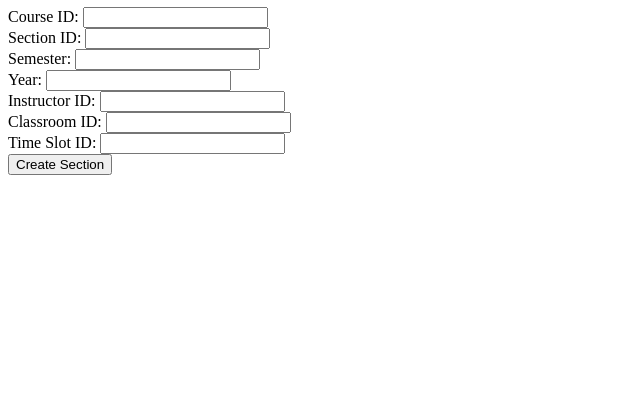
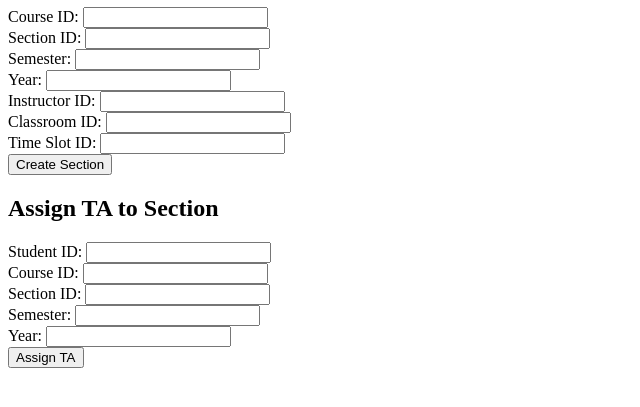
Before and after one commit to geoffreyehiggins/DB2, a PHP site: page /admin_dashboard.php in a window 1280 px wide. Shown: the part 158-565 px from the top of the page, without its empty margins (0-640 px from the left). Run offline with PHP 8.4, Linux system fonts and the light colour scheme; the visitor is signed in with stand-in values (Sample User, id 1).

Commit message:
anthony: number6 & 3

```diff
--- a/admin_dashboard.php
+++ b/admin_dashboard.php
@@ -4,7 +4,6 @@
     error_reporting(E_ALL);
     ini_set('display_errors', 1);
 
-    // Function to create a new course section
     function createCourseSection() {
         // Retrieve form data
         $course_id = $_POST['course_id'];
@@ -20,9 +19,44 @@
 
         $mydb = mysqli_select_db ($myconnection, 'db2') or die ('Could not select database');
 
+        // Retrieve existing time slots taught by the instructor
+        $existing_slots_query = "SELECT time_slot_id
+                                 FROM section
+                                 WHERE instructor_id = '$instructor_id'
+                                 AND semester = '$semester'
+                                 AND year = '$year'";
+        $existing_slots_result = mysqli_query($myconnection, $existing_slots_query);
+        $existing_slots = [];
+        while ($row = mysqli_fetch_assoc($existing_slots_result)) {
+            $existing_slots[] = $row['time_slot_id'];
+        }
+
+        // Define consecutive pairs of time slots
+        $consecutive_pairs = array(
+            'TS1' => 'TS2',
+            'TS2' => 'TS3',
+            'TS4' => 'TS5'
+            // Add more pairs as needed
+        );
+
+        // Check if the new time slot is consecutive with any existing time slots
+        $consecutive = false;
+        foreach ($existing_slots as $slot) {
+            if (isset($consecutive_pairs[$slot]) && $consecutive_pairs[$slot] === $time_slot_id) {
+                $consecutive = true;
+                break;
+            }
+        }
+
+        if (!$consecutive) {
+            // The new time slot is not consecutive with any existing time slots
+            echo "The new section must have a consecutive time slot with existing sections.";
+            return;
+        }
+
         // Insert new course section into the Section table
         $sql = "INSERT INTO section (course_id, section_id, semester, year, instructor_id, classroom_id, time_slot_id)
-        VALUES ('$course_id', '$section_id', '$semester', '$year', '$instructor_id', '$classroom_id', '$time_slot_id')";
+                VALUES ('$course_id', '$section_id', '$semester', '$year', '$instructor_id', '$classroom_id', '$time_slot_id')";
 
         // Perform the query
         $result = mysqli_query($myconnection, $sql);
@@ -44,13 +78,67 @@
         }
 
         mysqli_close($myconnection);
+    }
 
+    function assignTAToSection() {
+        // Retrieve form data
+        $student_id = $_POST['student_id'];
+        $course_id = $_POST['course_id'];
+        $section_id = $_POST['section_id'];
+        $semester = $_POST['semester'];
+        $year = $_POST['year'];
+
+        // Establish connection to your database
+        $myconnection = mysqli_connect('localhost', 'root', '');
+
+        $mydb = mysqli_select_db ($myconnection, 'db2') or die ('Could not select database');
+
+        // Check if the section has more than 10 students
+        $qEnrollmentCount = "SELECT COUNT(*) AS enrolled_count FROM take
+            WHERE section_id = '$section_id' AND semester = '$semester' AND year = '$year'";
+
+        $student_count_result = mysqli_query($myconnection, $qEnrollmentCount);
+        $student_count = mysqli_fetch_assoc($student_count_result)['enrolled_count'];
+
+        if ($student_count > 10) {
+            // Check if the student is already assigned as TA for another section
+            $existing_ta_query = "SELECT *
+                                  FROM TA
+                                  WHERE student_id = '$student_id'";
+            $existing_ta_result = mysqli_query($myconnection, $existing_ta_query);
+            $existing_ta_count = mysqli_num_rows($existing_ta_result);
+
+            if ($existing_ta_count == 0) {
+                // Insert the student as TA for the section
+                $insert_ta_query = "INSERT INTO TA (student_id, course_id, section_id, semester, year)
+                                    VALUES ('$student_id', '$course_id', '$section_id', '$semester', '$year')";
+                $result = mysqli_query($myconnection, $insert_ta_query);
+
+                if ($result) {
+                    echo "Student assigned as TA successfully.";
+                } else {
+                    echo "Failed to assign student as TA.";
+                }
+            } else {
+                echo "Student is already assigned as TA for another section.";
+            }
+        } else {
+            echo "Section does not have more than 10 students.";
+        }
+
+        mysqli_close($myconnection);
     }
 
     // Check if the button to create section is clicked
     if(isset($_POST['create_section'])) {
         // Call the function to create a new course section
         createCourseSection();
+    }
+
+    // Check if the button to assign TA is clicked
+    if(isset($_POST['assign_ta'])) {
+        // Call the function to assign TA to section
+        assignTAToSection();
     }
 ?>
 
@@ -84,5 +172,21 @@
         <input type="text" id="time_slot_id" name="time_slot_id" required><br>
         <button type="submit" name="create_section">Create Section</button>
     </form>
+
+    <!-- Form to assign TA to a section -->
+    <h2>Assign TA to Section</h2>
+    <form method="post">
+        <label for="student_id">Student ID:</label>
+        <input type="text" id="student_id" name="student_id" required><br>
+        <label for="course_id_ta">Course ID:</label>
+        <input type="text" id="course_id_ta" name="course_id" required><br>
+        <label for="section_id_ta">Section ID:</label>
+        <input type="text" id="section_id_ta" name="section_id" required><br>
+        <label for="semester_ta">Semester:</label>
+        <input type="text" id="semester_ta" name="semester" required><br>
+        <label for="year_ta">Year:</label>
+        <input type="number" id="year_ta" name="year" required><br>
+        <button type="submit" name="assign_ta">Assign TA</button>
+    </form>
 </body>
 </html>
```
Also changed, not shown: DB2-tables.md (+3 -2 lines).
